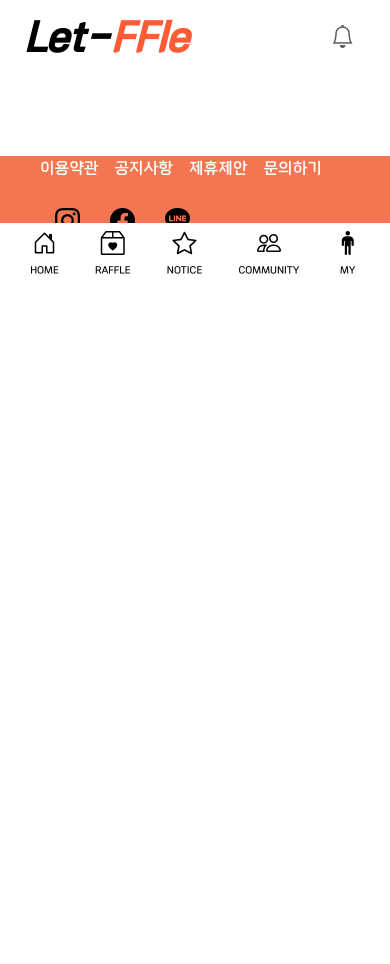
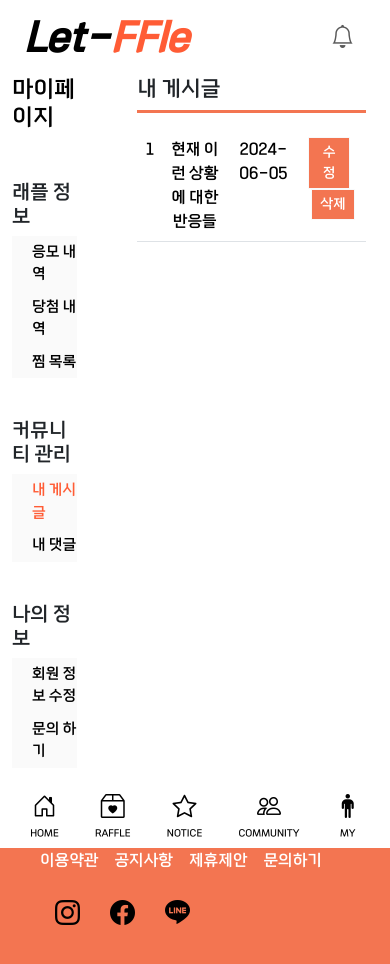
Before and after one commit to byeonnns/let-ffle-front, a Vue app: page /Member/MyBoardList in a window 390 px wide. Shown: the top 964 px of the page. Before the commit the page ends 844 px from the top, so only its background shows below. Built offline with nearby package versions, Linux system fonts and the light colour scheme; what vue3-lottie would draw is missing.

Commit message:
Refactor: Member폴더에 MyBoardList, MyCommentList 생성 후 Sidebar 경로 변경

```diff
--- a/src/views/Member/Components/MypageSidebar.vue
+++ b/src/views/Member/Components/MypageSidebar.vue
@@ -26,10 +26,10 @@
                         <h5>커뮤니티 관리</h5>
                         <ul class="nav flex-column">
                             <li class="nav-item">
-                                <RouterLink to="/Member/">내 게시글</RouterLink>
+                                <RouterLink to="/Member/MyBoardList">내 게시글</RouterLink>
                             </li>
                             <li class="nav-item">
-                                <RouterLink to="/Member/">내 댓글</RouterLink>
+                                <RouterLink to="/Member/MyCommentList">내 댓글</RouterLink>
                             </li>
                         </ul>
                     </li>
--- /dev/null
+++ b/src/views/Member/MyBoardListView.vue
@@ -0,0 +1,56 @@
+<template>
+    <div>
+        <div class="container">
+            <div class="d-flex">
+                <div class="d-flex flex-column ms-5" style="width: 100%;">
+                    <div style="border-bottom: 3px solid #F37551;" class="mb-3">
+                        <h4>내 게시글</h4>
+                    </div>
+                    <!-- <div style=" width: 100%; height: 500px;"> -->
+                    <!-- border: 1px solid black;-->
+                    <table class="table mb-0">
+                        <thead>
+                            <tr class="d-none d-md-table-row text-center">
+                                <th class="d-none d-md-table-cell" style="width: 4em;">번호</th>
+                                <th><span>제목</span></th>
+                                <th class="d-none d-md-table-cell" style="width: 11em;">작성일자</th>
+                                <th class="d-none d-md-table-cell" style="width: 8em;">수정</th>
+                            </tr>
+
+                        </thead>
+                        <tbody>
+                            <tr class="center">
+                                <td>1</td>
+                                <td>
+                                    <RouterLink to="/Board/BoardDetail" style="color: black;">현재 이런 상황에 대한 반응들
+                                    </RouterLink>
+                                </td>
+                                <td>2024-06-05</td>
+                                <td>
+                                    <RouterLink to="/Board/BoardDetail"><button
+                                            class="btn btn-outline-light btn-sm me-2">수정</button>
+                                    </RouterLink>
+
+                                    <RouterLink to="/Member"><button class="btn btn-outline-light btn-sm">삭제</button>
+                                    </RouterLink>
+                                </td>
+                            </tr>
+
+                        </tbody>
+                    </table>
+
+                    <!-- </div> -->
+                </div>
+            </div>
+        </div>
+    </div>
+</template>
+
+<script setup>
+</script>
+
+<style scoped>
+.center {
+    text-align: center;
+}
+</style>
--- /dev/null
+++ b/src/views/Member/MyCommentListView.vue
@@ -0,0 +1,49 @@
+<template>
+    <div>
+        <div class="container">
+            <div class="d-flex">
+                <div class="d-flex flex-column ms-5" style="width: 100%;">
+                    <div style="border-bottom: 3px solid #F37551;" class="mb-3">
+                        <h4>내 댓글</h4>
+                    </div>
+                    <!-- <div style=" width: 100%; height: 500px;"> -->
+                    <!-- border: 1px solid black;-->
+                    <table class="table mb-0">
+                        <thead >
+                            <tr class="d-none d-md-table-row text-center">
+                                <th class="d-none d-md-table-cell" style="width: 4em;">번호</th>
+                                <th><span>게시글 제목</span></th>
+                                <th class="d-none d-md-table-cell" style="width: 11em;">작성일자</th>
+                                <th class="d-none d-md-table-cell" style="width: 8em;">바로가기</th>
+                            </tr>
+
+                        </thead>
+                        <tbody>
+                            <tr class="center">
+                                <td>1</td>
+                                <td>현재 이런 상황에 대한 반응들</td>
+                                <td>2024-06-11</td>
+                                <td>
+                                    <RouterLink to="/Board/BoardDetail"><button
+                                            class="btn btn-outline-light btn-sm">이동하기</button>
+                                    </RouterLink>
+                                </td>
+                            </tr>
+                        </tbody>
+                    </table>
+
+                    <!-- </div> -->
+                </div>
+            </div>
+        </div>
+    </div>
+</template>
+
+<script setup>
+</script>
+
+<style scoped>
+.center{
+    text-align: center;
+}
+</style>
```
Also changed, not shown: src/router/Member.js (+8 -0 lines).
